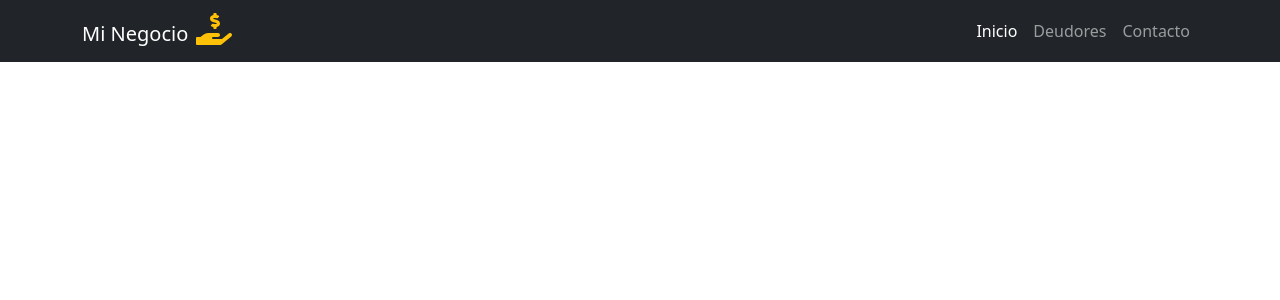
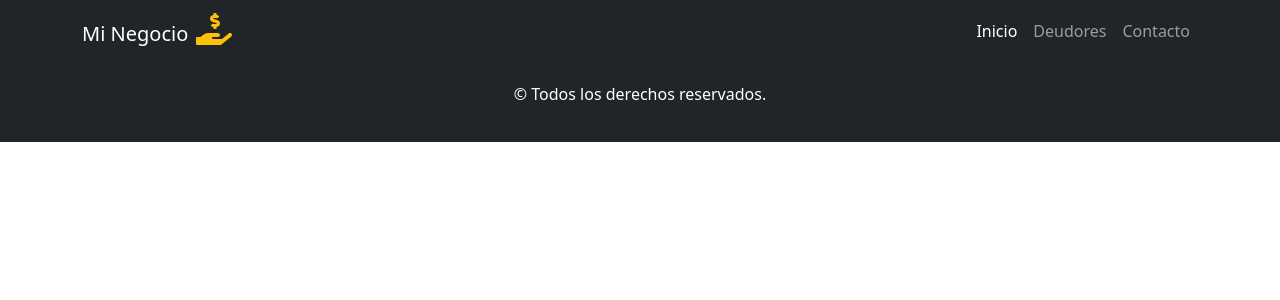
Before and after one commit to marcosihe/react-sdd, a React (Create React App) app: page / in a window 1280 px wide. Shown: the top 300 px of the page. Built offline with nearby package versions, Linux system fonts and the light colour scheme.

Commit message:
Agregar footer

```diff
--- a/src/components/commons/Footer.jsx
+++ b/src/components/commons/Footer.jsx
@@ -1,9 +1,13 @@
 import React from 'react'
+import { Container } from 'react-bootstrap'
+import styles from '../css/Footer.module.css'
 
 const Footer = () => {
     return (
-        <footer>
-
+        <footer className={styles.commonFooter}>
+            <Container>
+                <p>&copy; Todos los derechos reservados.</p>
+            </Container>
         </footer>
     )
 }
--- /dev/null
+++ b/src/components/css/Footer.module.css
@@ -0,0 +1,11 @@
+.commonFooter {
+    display: flex;
+    flex-direction: column;
+    justify-content: center;
+    align-items: center;
+
+    text-align: center;
+    height: 10vh;
+    background-color: #212529;
+    color: white;
+}
```
